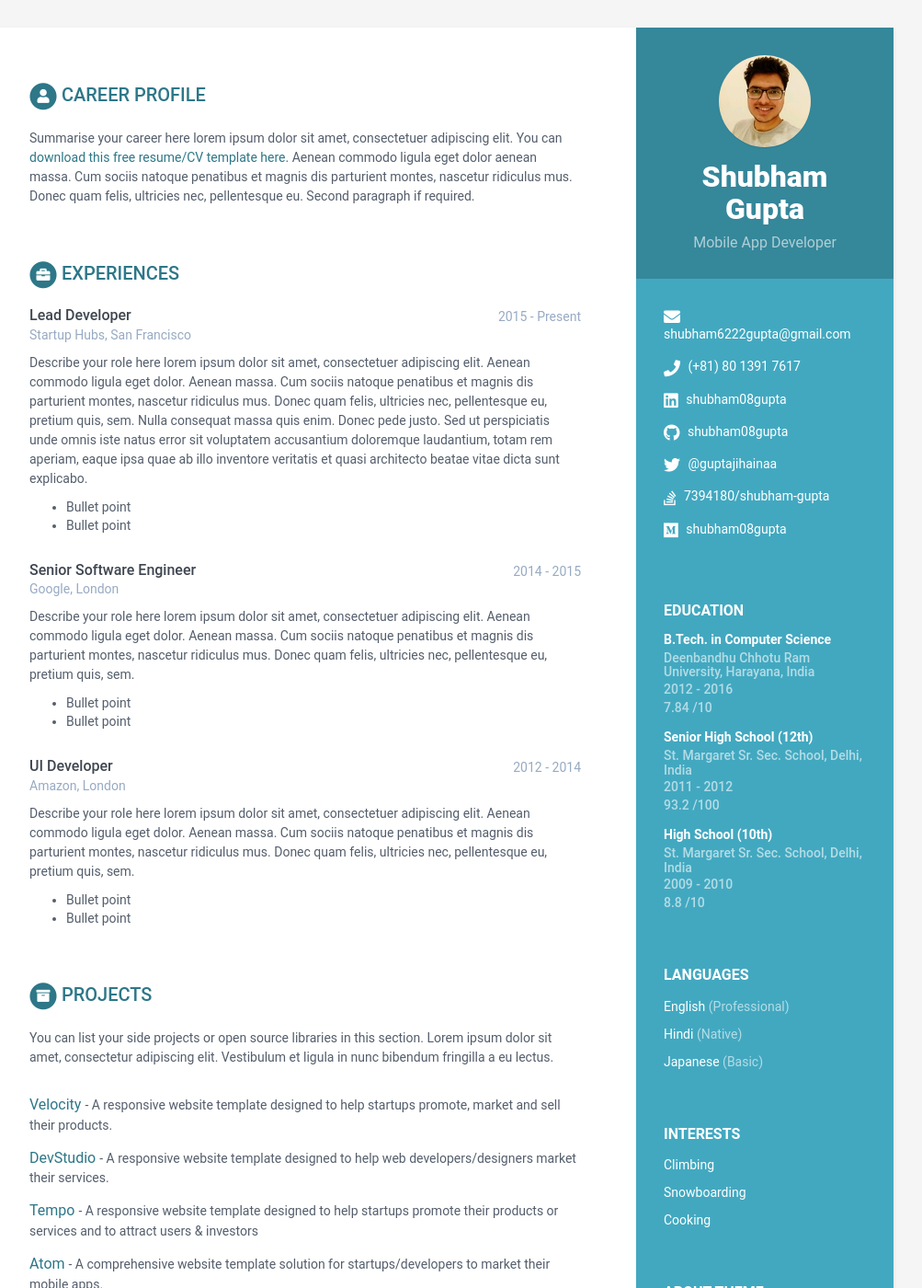
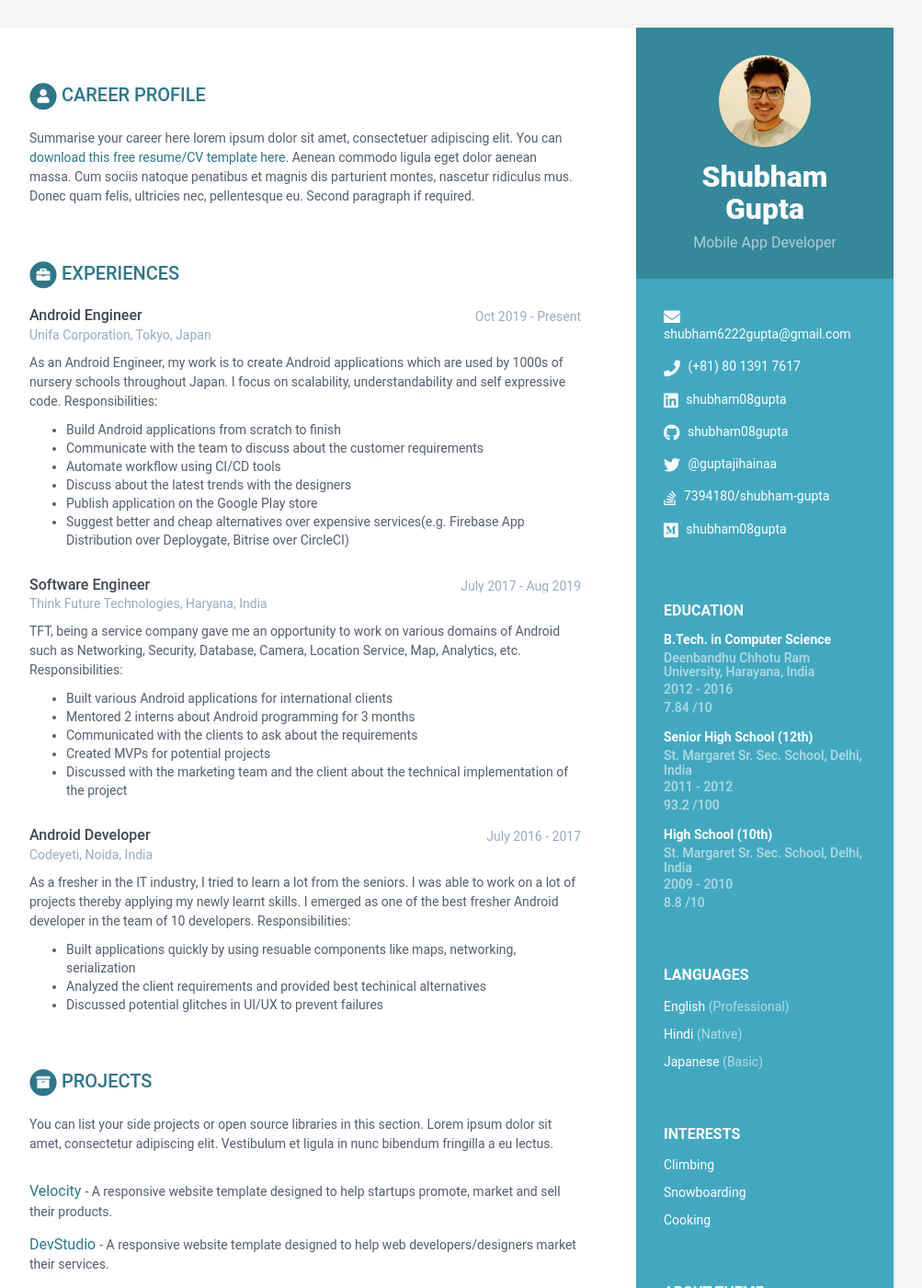
Before and after one commit to shubham08gupta/shubham08gupta.github.io, a Jekyll site: the page built from index.html, in a window 1280 px wide and 1400 px high. Shown: the whole window at 92% size, without its empty margins (168-1171 px from the left). Built offline with Jekyll 4.4.1, drawn with Linux system fonts in a browser that asks for light colours.

Commit message:
update experience section

```diff
--- a/_data/data.yml
+++ b/_data/data.yml
@@ -81,43 +81,45 @@ education:
         Studied various subjects
           - Prepared to take engineering course for future
 experiences:
-    - role: Lead Developer
-      time: 2015 - Present
-      company: Startup Hubs, San Francisco
+    - role: Android Engineer
+      time: Oct 2019 - Present
+      company: Unifa Corporation, Tokyo, Japan
       details: |
-        Describe your role here lorem ipsum dolor sit amet, consectetuer
-        adipiscing elit. Aenean commodo ligula eget dolor. Aenean massa.
-        Cum sociis natoque penatibus et magnis dis parturient montes,
-        nascetur ridiculus mus. Donec quam felis, ultricies nec,
-        pellentesque eu, pretium quis, sem. Nulla consequat massa quis
-        enim. Donec pede justo. Sed ut perspiciatis unde omnis iste natus
-        error sit voluptatem accusantium doloremque laudantium, totam rem
-        aperiam, eaque ipsa quae ab illo inventore veritatis et quasi
-        architecto beatae vitae dicta sunt explicabo.
-          - Bullet point
-          - Bullet point
-    - role: Senior Software Engineer
-      time: 2014 - 2015
-      company: Google, London
+        As an Android Engineer, my work is to create Android applications
+        which are used by 1000s of nursery schools throughout Japan.
+        I focus on scalability, understandability and self expressive code.
+        Responsibilities:
+          - Build Android applications from scratch to finish
+          - Communicate with the team to discuss about the customer requirements
+          - Automate workflow using CI/CD tools
+          - Discuss about the latest trends with the designers
+          - Publish application on the Google Play store
+          - Suggest better and cheap alternatives over expensive services(e.g. Firebase App Distribution over Deploygate, Bitrise over CircleCI)
+    - role: Software Engineer
+      time: July 2017 - Aug 2019
+      company: Think Future Technologies, Haryana, India
       details: |
-        Describe your role here lorem ipsum dolor sit amet, consectetuer
-        adipiscing elit. Aenean commodo ligula eget dolor. Aenean massa.
-        Cum sociis natoque penatibus et magnis dis parturient montes,
-        nascetur ridiculus mus. Donec quam felis, ultricies nec,
-        pellentesque eu, pretium quis, sem.
-          - Bullet point
-          - Bullet point
-    - role: UI Developer
-      time: 2012 - 2014
-      company: Amazon, London
+        TFT, being a service company gave me an opportunity to work on various
+        domains of Android such as Networking, Security, Database, Camera,
+        Location Service, Map, Analytics, etc.
+        Responsibilities:
+          - Built various Android applications for international clients
+          - Mentored 2 interns about Android programming for 3 months
+          - Communicated with the clients to ask about the requirements
+          - Created MVPs for potential projects
+          - Discussed with the marketing team and the client about the technical implementation of the project
+    - role: Android Developer
+      time: July 2016 - 2017
+      company: Codeyeti, Noida, India
       details: |
-        Describe your role here lorem ipsum dolor sit amet, consectetuer
-        adipiscing elit. Aenean commodo ligula eget dolor. Aenean massa.
-        Cum sociis natoque penatibus et magnis dis parturient montes,
-        nascetur ridiculus mus. Donec quam felis, ultricies nec,
-        pellentesque eu, pretium quis, sem.
-          - Bullet point
-          - Bullet point
+        As a fresher in the IT industry, I tried to learn a lot from the
+        seniors. I was able to work on a lot of projects thereby applying my
+        newly learnt skills. I emerged as one of the best fresher Android developer in
+        the team of 10 developers.
+        Responsibilities:
+          - Built applications quickly by using resuable components like maps, networking, serialization
+          - Analyzed the client requirements and provided best techinical alternatives
+          - Discussed potential glitches in UI/UX to prevent failures
 projects:
     title: Projects
     intro: >
```
